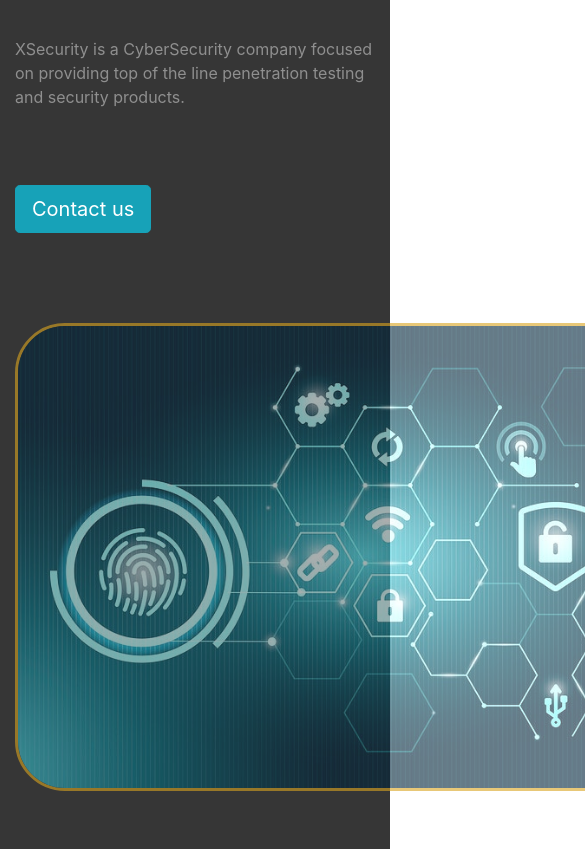
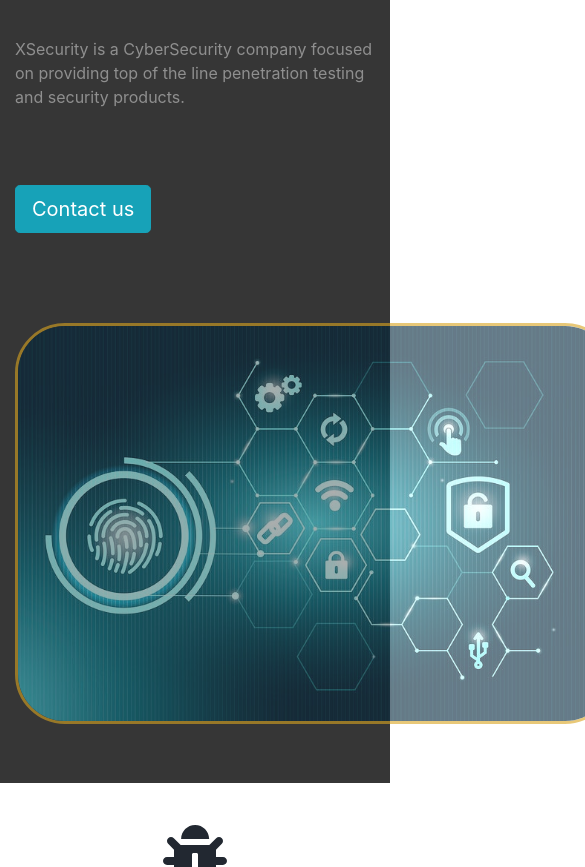
Before and after one commit to xalisspasha/XSecurity, a plain HTML site: page index.html in a window 390 px wide. Shown: the part 179-1046 px from the top of the page, 585 px wide, since content can reach past the window. Drawn offline with nearby package versions, Linux system fonts and the light colour scheme.

Commit message:
Update styles.css

```diff
--- a/css/styles.css
+++ b/css/styles.css
@@ -29,17 +29,26 @@ border-color: aquamarine;
 
 }
 
-@media (max-width:1028px){
+@media (max-width:1028px) and (min-width:900px){
 
   .development{
       opacity: 60%;
    position: static;
-   width: 700px !important;
-    margin-top: 80px !important;
+   width: 700px ;
+    margin-top: 80px ;
     border-radius: 50px;}
 
   }
+  @media (max-width:900px) {
 
+    .development{
+        opacity: 60%;
+     position: static;
+     width: 600px ;
+      margin-top: 80px ;
+      border-radius: 50px;}
+
+    }
 h1{
   color: aliceblue;
   margin-top: 60px !important;
```
